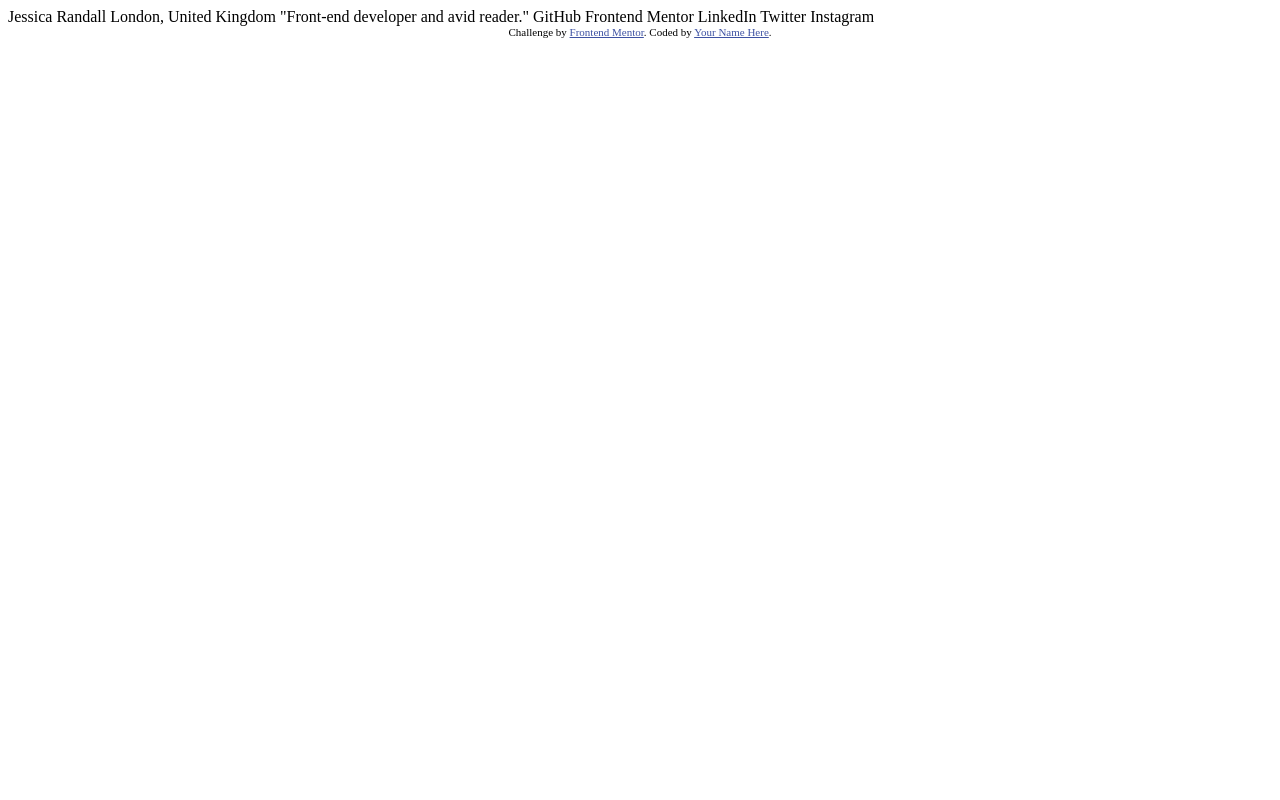
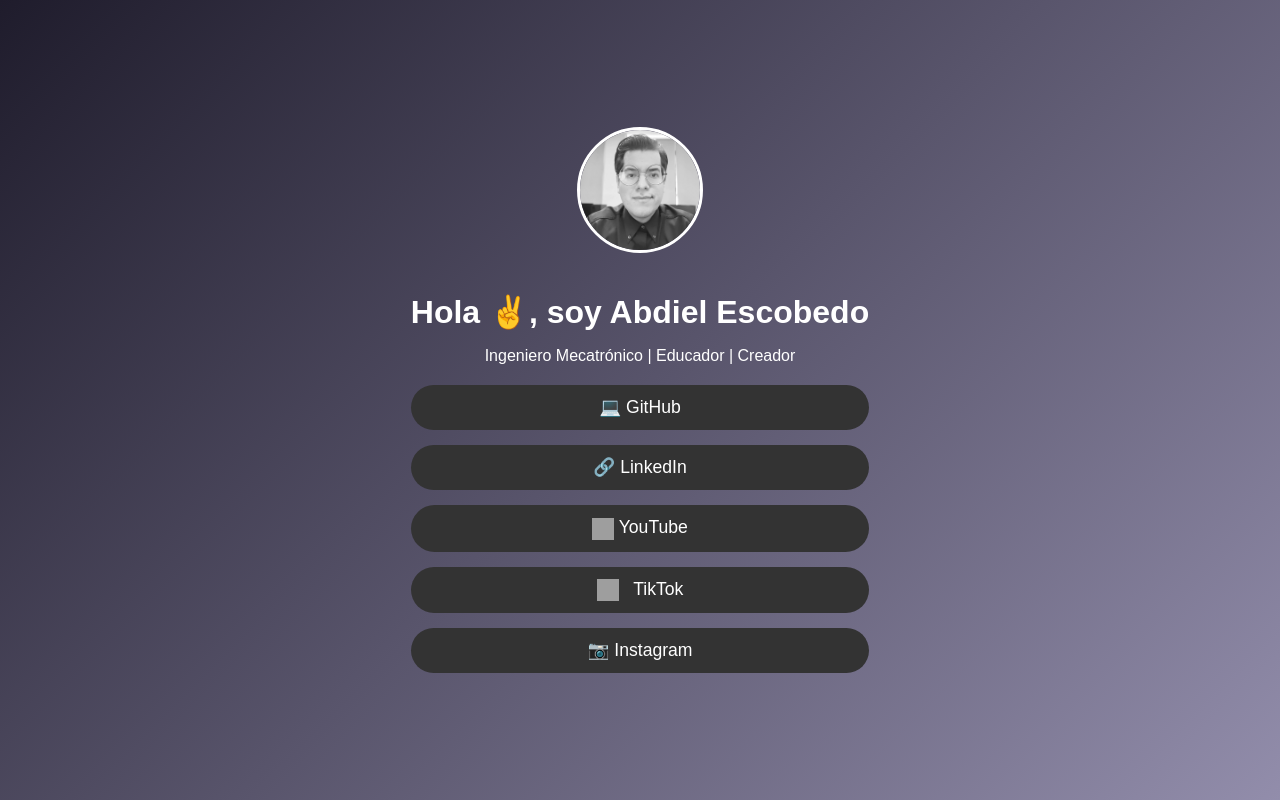
Before and after one commit to AbdielEscobedo/Social-links-profile, a plain HTML site: page index.html in a window 1280 px wide. Drawn offline with Linux system fonts and the light colour scheme; grey boxes are pictures that could not be loaded.

Commit message:
Update index.html

```diff
--- a/index.html
+++ b/index.html
@@ -1,34 +1,81 @@
 <!DOCTYPE html>
-<html lang="en">
+<html lang="es">
 <head>
   <meta charset="UTF-8">
-  <meta name="viewport" content="width=device-width, initial-scale=1.0"> <!-- displays site properly based on user's device -->
+  <meta name="viewport" content="width=device-width, initial-scale=1.0">
+  <title>Abdiel Escobedo | Mis Redes</title>
+  <style>
+    body {
+      font-family: Arial, sans-serif;
+      background: linear-gradient(135deg, #1f1c2c, #928dab);
+      color: #fff;
+      display: flex;
+      flex-direction: column;
+      align-items: center;
+      justify-content: center;
+      height: 100vh;
+      margin: 0;
+    }
 
-  <link rel="icon" type="image/png" sizes="32x32" href="./assets/images/favicon-32x32.png">
+    .container {
+      text-align: center;
+    }
 
-  <title>Frontend Mentor | Social links profile</title>
+    h1 {
+      font-size: 2rem;
+      margin-bottom: 10px;
+    }
 
-  <!-- Feel free to remove these styles or customise in your own stylesheet 👍 -->
-  <style>
-    .attribution { font-size: 11px; text-align: center; }
-    .attribution a { color: hsl(228, 45%, 44%); }
+    .links {
+      display: flex;
+      flex-direction: column;
+      gap: 15px;
+      margin-top: 20px;
+    }
+
+    .link-btn {
+      text-decoration: none;
+      background: #333;
+      padding: 12px 20px;
+      border-radius: 30px;
+      color: #fff;
+      font-size: 1.1rem;
+      transition: 0.3s;
+    }
+
+    .link-btn:hover {
+      background: #ff9800;
+      transform: scale(1.05);
+    }
+    .profile-pic {
+  width: 120px;          /* tamaño de la imagen */
+  height: 120px;
+  border-radius: 50%;    /* la hace circular */
+  object-fit: cover;     /* recorta la imagen si no es cuadrada */
+  border: 3px solid #fff; /* borde blanco opcional */
+  margin-bottom: 15px;
+}
   </style>
 </head>
 <body>
+  <div class="container">
+    <img src="/assets/images/Perfil.jpg" alt="Foto de Abdiel" class="profile-pic">
+    <h1> Hola ✌️, soy Abdiel Escobedo</h1>
+    <p>Ingeniero Mecatrónico | Educador | Creador</p>
+    <div class="links">
+      <a class="link-btn" href="https://github.com/AbdielEscobedo" target="_blank">💻 GitHub</a>
+      <a class="link-btn" href="https://www.linkedin.com/in/abdiel-escobedo-142654195" target="_blank">🔗 LinkedIn</a>
+      <a class="link-btn" href="https://www.youtube.com/@diseñandoconabdiel" target="_blank" rel="noopener" aria-label="YouTube de Abdiel">
+  <img src="https://cdn.simpleicons.org/youtube/FF0000" alt="YouTube" width="22" height="22" style="vertical-align:middle;">
+  YouTube
+</a>
 
-  Jessica Randall
-  London, United Kingdom
-  "Front-end developer and avid reader."
-
-  GitHub
-  Frontend Mentor
-  LinkedIn
-  Twitter
-  Instagram
-
-  <div class="attribution">
-    Challenge by <a href="https://www.frontendmentor.io?ref=challenge" target="_blank">Frontend Mentor</a>.
-    Coded by <a href="#">Your Name Here</a>.
+      <a class="link-btn" href="https://www.tiktok.com/@abdiel.escobedo" target="_blank" rel="noopener" aria-label="TikTok de Abdiel">
+      <img src="https://cdn.simpleicons.org/tiktok" alt="Logo TikTok" width="22" height="22" style="vertical-align:middle;margin-right:10px;">
+      TikTok
+      </a>
+<a class="link-btn" href="https://instagram.com/abdiel_escobedo/" target="_blank">📷 Instagram</a>
+    </div>
   </div>
 </body>
 </html>
```
